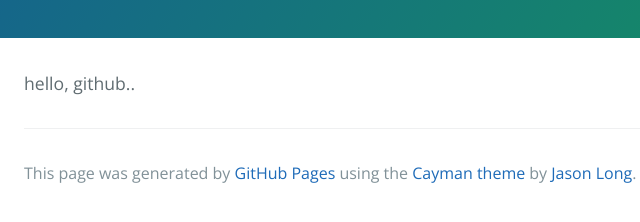
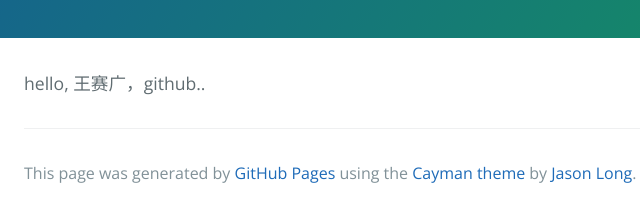
Before and after one commit to RadiateWSG/radiatewsg.github.io, a plain HTML site: page index.html in a window 1280 px wide. Shown: the part 232-454 px from the top of the page, 200-840 px from the left. Drawn offline with nearby package versions, Linux system fonts and the light colour scheme.

Commit message:
Update index.html

```diff
--- a/index.html
+++ b/index.html
@@ -16,7 +16,7 @@
     </section>
 
     <section class="main-content">
-      <p>hello, github..</p>
+      <p>hello, 王赛广，github..</p>
 
       <footer class="site-footer">
 
```
